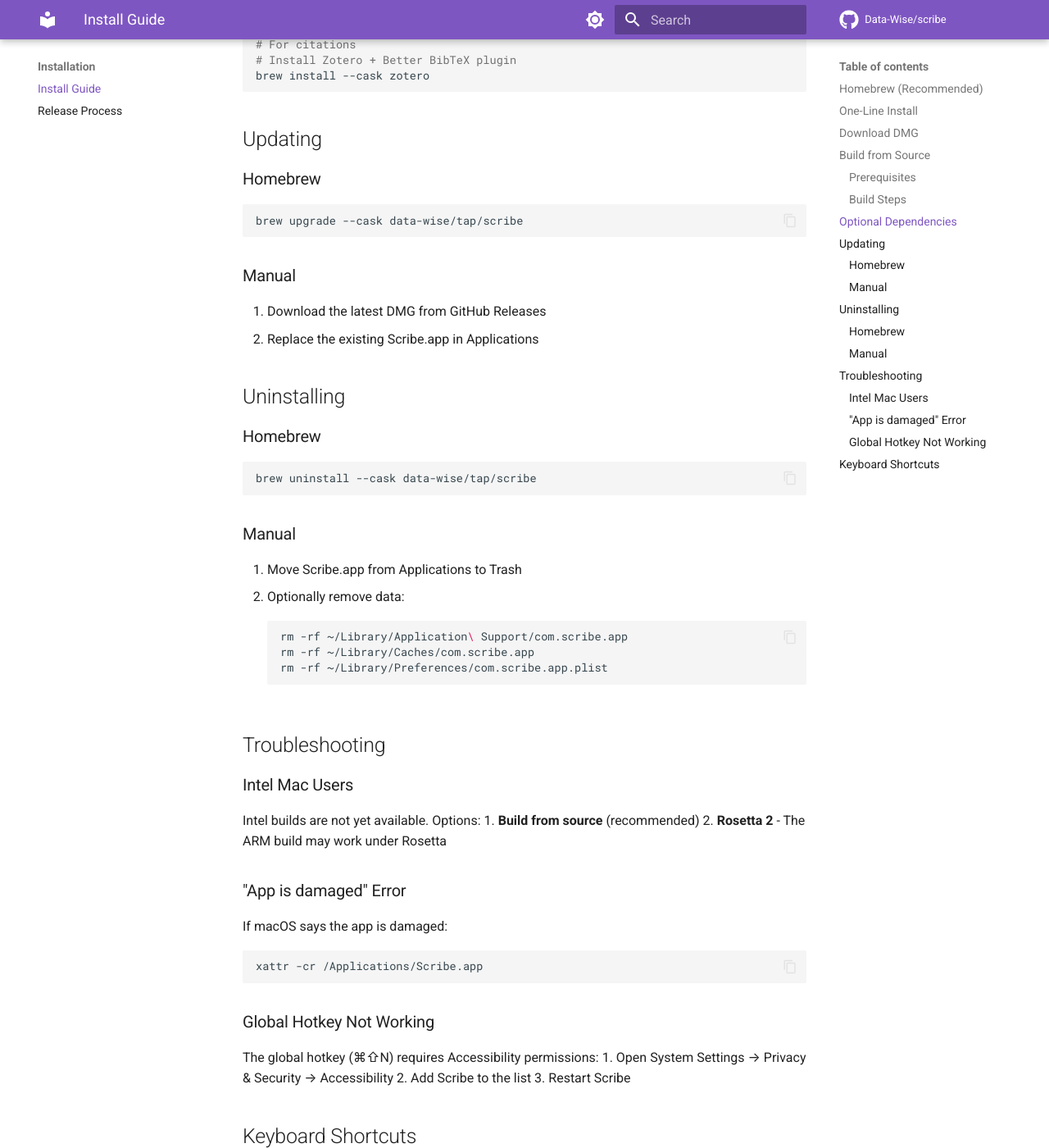
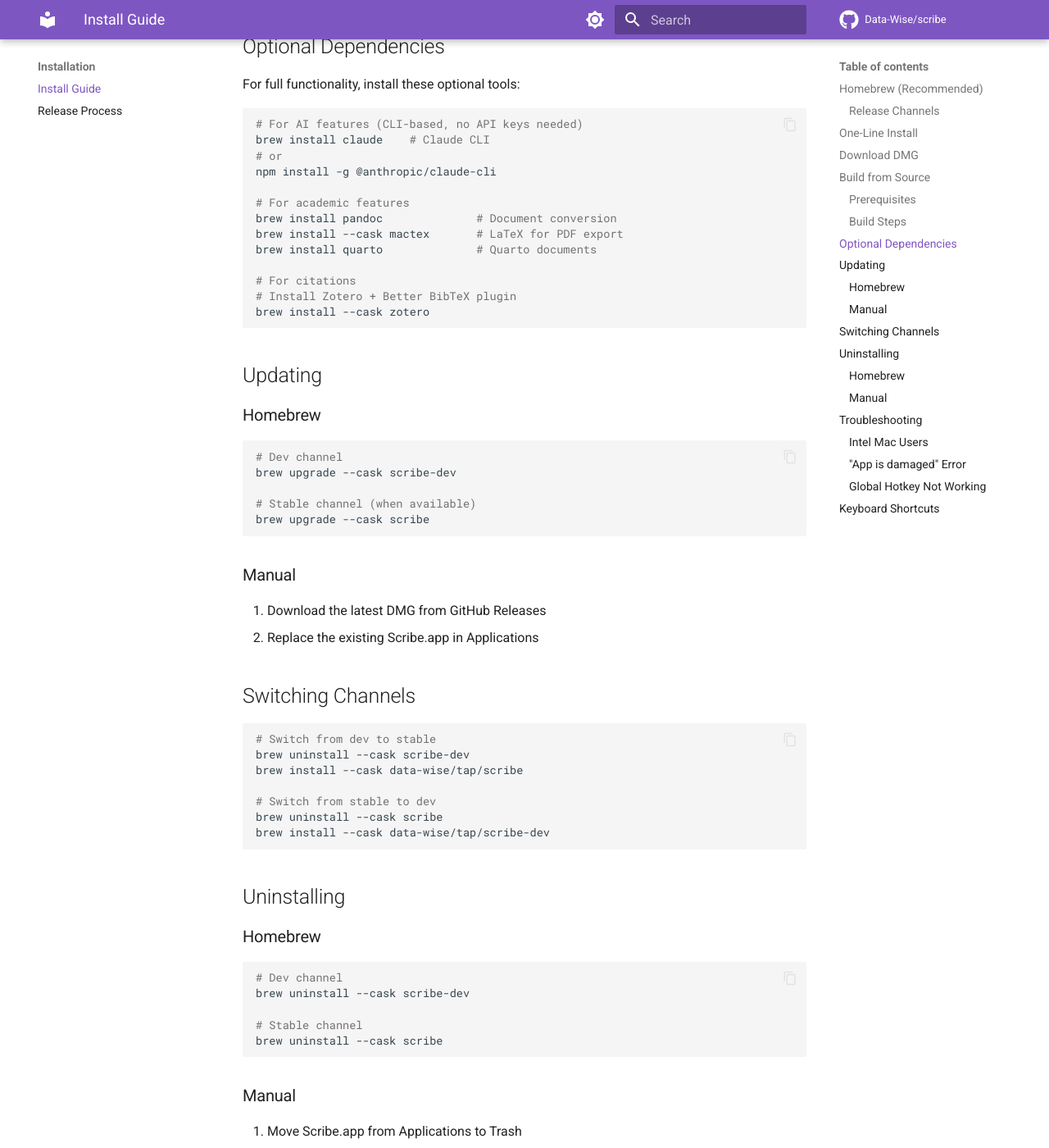
Before and after one commit to Data-Wise/scribe, an MkDocs documentation site: the page built from docs/installation/install.md, in a window 1280 px wide and 1400 px high, scrolled down 1886 px. Shown: the whole window at 82% size. Built offline with MkDocs 1.6.1 and Material for MkDocs 9.7.7, drawn with Linux system fonts in a browser that asks for light colours; comment, search, counter and statistics services are not loaded; some of the changed text lies outside the part shown.

Commit message:
docs: Update installation to reference scribe-dev channel
- Add Release Channels table (dev vs stable)
- Add Switching Channels section
- Add Installation section to README
- Reference scribe-dev as current option

🤖 Generated with [Claude Code](https://claude.com/claude-code)

Co-Authored-By: Claude Opus 4.5 <noreply@anthropic.com>

````diff
--- a/docs/installation/install.md
+++ b/docs/installation/install.md
@@ -10,9 +10,19 @@ The easiest way to install Scribe on macOS:
 # Add the tap
 brew tap data-wise/tap
 
-# Install Scribe
-brew install --cask data-wise/tap/scribe
+# Install Scribe (dev channel - current)
+brew install --cask data-wise/tap/scribe-dev
+
+# Or stable channel (when v1.0 releases)
+# brew install --cask data-wise/tap/scribe
 ```
+
+### Release Channels
+
+| Channel | Cask | Tracks | Status |
+|---------|------|--------|--------|
+| **Dev** | `scribe-dev` | Alpha/beta releases | Current |
+| **Stable** | `scribe` | v1.0+ releases | Coming soon |
 
 ## One-Line Install
 
@@ -89,7 +99,11 @@ brew install --cask zotero
 ### Homebrew
 
 ```bash
-brew upgrade --cask data-wise/tap/scribe
+# Dev channel
+brew upgrade --cask scribe-dev
+
+# Stable channel (when available)
+brew upgrade --cask scribe
 ```
 
 ### Manual
@@ -97,12 +111,28 @@ brew upgrade --cask data-wise/tap/scribe
 1. Download the latest DMG from GitHub Releases
 2. Replace the existing Scribe.app in Applications
 
+## Switching Channels
+
+```bash
+# Switch from dev to stable
+brew uninstall --cask scribe-dev
+brew install --cask data-wise/tap/scribe
+
+# Switch from stable to dev
+brew uninstall --cask scribe
+brew install --cask data-wise/tap/scribe-dev
+```
+
 ## Uninstalling
 
 ### Homebrew
 
 ```bash
-brew uninstall --cask data-wise/tap/scribe
+# Dev channel
+brew uninstall --cask scribe-dev
+
+# Stable channel
+brew uninstall --cask scribe
 ```
 
 ### Manual
````
Also changed, not shown: README.md (+23 -2 lines).
